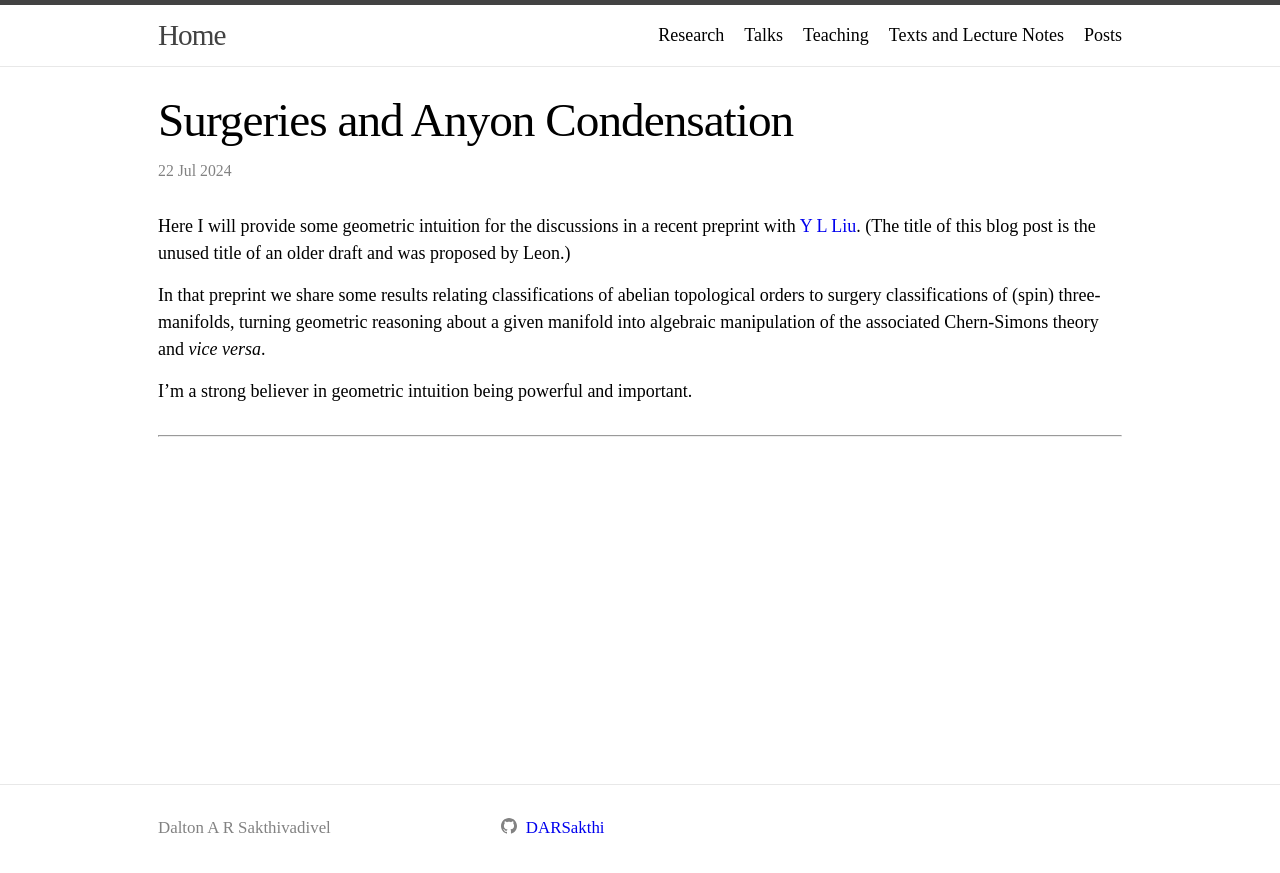
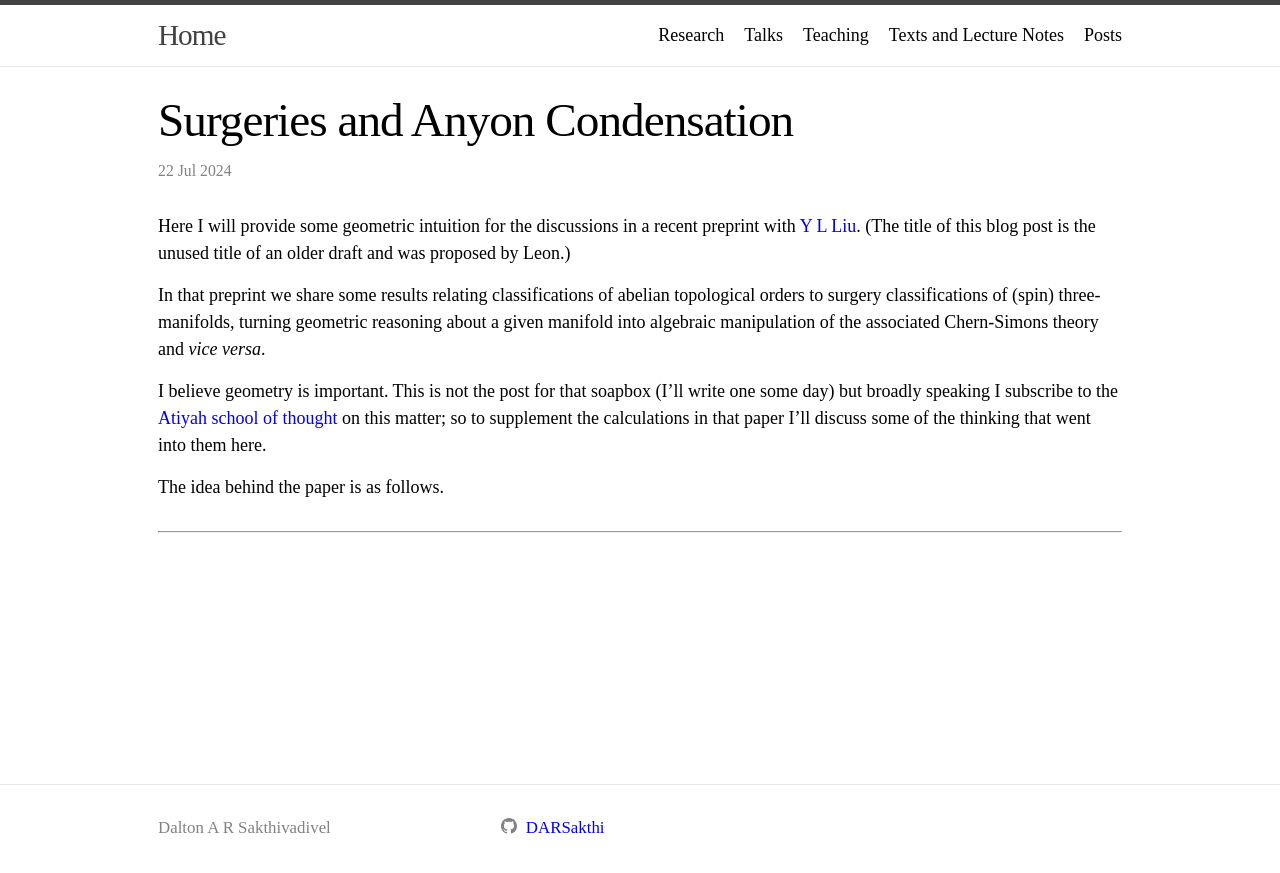
Before and after one commit to DARSakthi/DARSakthi.github.io, a Jekyll site: the page built from _posts/2024-07-22-surgery-and-anyons.markdown, in a window 1280 px wide. Shown: the top 873 px of the page. Built offline with Jekyll 4.4.1, drawn with Linux system fonts in a browser that asks for light colours; comment, search, counter and statistics services are not loaded.

Commit message:
Update 2024-07-22-surgery-and-anyons.markdown

```diff
--- a/_posts/2024-07-22-surgery-and-anyons.markdown
+++ b/_posts/2024-07-22-surgery-and-anyons.markdown
@@ -14,4 +14,6 @@ Here I will provide some geometric intuition for the discussions in a recent pre
 
 In that preprint we share some results relating classifications of abelian topological orders to surgery classifications of (spin) three-manifolds, turning geometric reasoning about a given manifold into algebraic manipulation of the associated Chern-Simons theory and _vice versa_.
 
-I'm a strong believer in geometric intuition being powerful and important.
+I believe geometry is important. This is not the post for that soapbox (I'll write one some day) but broadly speaking I subscribe to the [Atiyah school of thought](https://people.tamu.edu/~rojas//atiyah20thcentury.pdf) on this matter; so to supplement the calculations in that paper I'll discuss some of the thinking that went into them here.
+
+The idea behind the paper is as follows.
```
